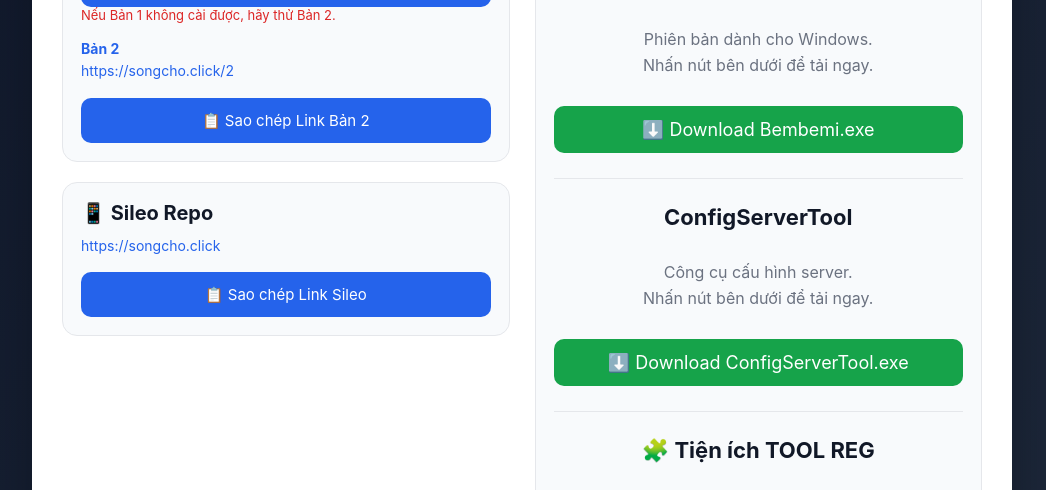
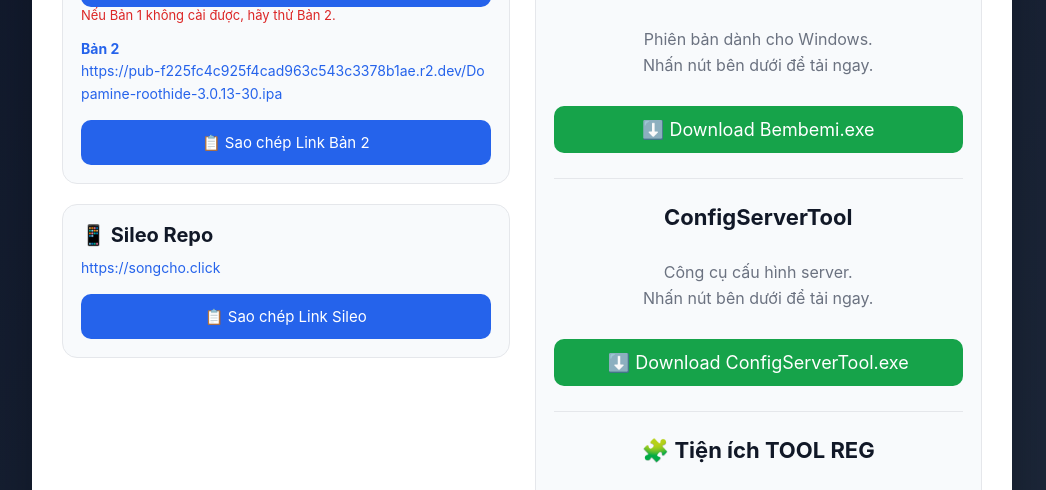
Before and after one commit to nguyenan177/ios, a plain HTML site: page index.html in a window 1280 px wide. Shown: the part 295-785 px from the top of the page, without its empty margins (118-1164 px from the left). Drawn offline with Linux system fonts and the light colour scheme.

Commit message:
Update index.html

```diff
--- a/index.html
+++ b/index.html
@@ -201,10 +201,10 @@ Nếu Bản 1 không cài được, hãy thử Bản 2.
 
 <div class="link">
 <b>Bản 2</b><br>
-https://songcho.click/2
+https://pub-f225fc4c925f4cad963c543c3378b1ae.r2.dev/Dopamine-roothide-3.0.13-30.ipa
 </div>
 
-<button class="copy" onclick="copyText('https://songcho.click/2')">
+<button class="copy" onclick="copyText('https://pub-f225fc4c925f4cad963c543c3378b1ae.r2.dev/Dopamine-roothide-3.0.13-30.ipa')">
 📋 Sao chép Link Bản 2
 </button>
 
```
